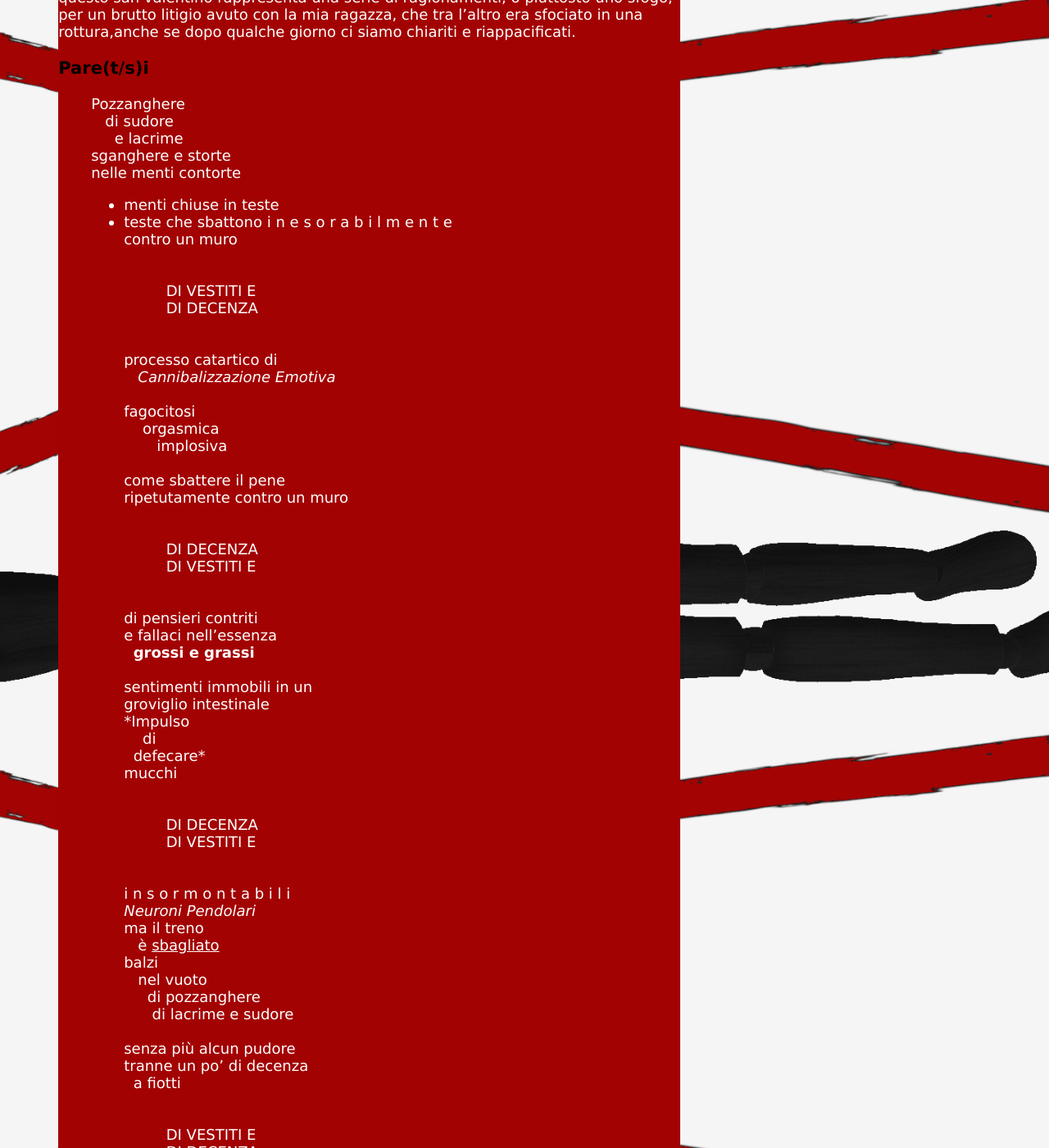
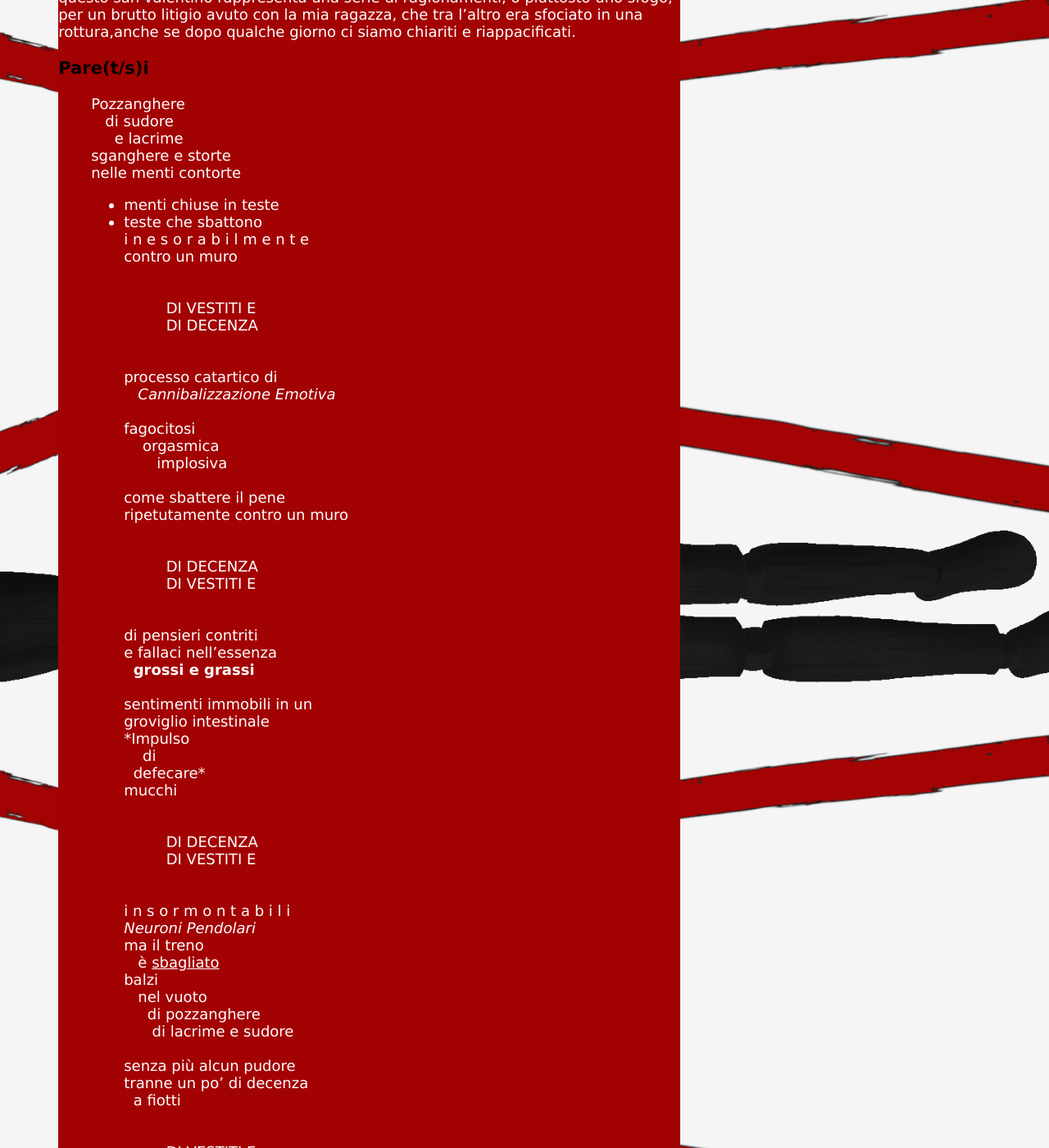
Before and after one commit to thechiefm88/thechiefm88.github.io, a Jekyll site: the page built from _posts/2021-02-24-pareti-e-paresi.md, in a window 1280 px wide and 1400 px high, scrolled down 617 px. Shown: the whole window at 82% size. Built offline with Jekyll 4.4.1, drawn with Linux system fonts in a browser that asks for light colours; some of the changed text lies outside the part shown.

```diff
--- a/_posts/2021-02-24-pareti-e-paresi.md
+++ b/_posts/2021-02-24-pareti-e-paresi.md
@@ -18,7 +18,7 @@ Allora senza perdere tempo presento la poesia in questione: scritta intorno a qu
 >sganghere e storte<br>
 >nelle menti contorte<br>
 >- menti chiuse in teste
->- teste che sbattono
+>- teste che sbattono<br>
 >i n e s o r a b i l m e n t e<br>
 >contro un muro<br>
 ><br>
@@ -83,7 +83,7 @@ Allora senza perdere tempo presento la poesia in questione: scritta intorno a qu
 >un esercizio:<br>
 >- Mentale
 >- Cerebrale
->- Anale
+>- Anale<br>
 >di equilibrismo metafisico<br>
 >i n g i u s t i f i c a b i l e<br>
 ><br>
@@ -136,7 +136,7 @@ Allora senza perdere tempo presento la poesia in questione: scritta intorno a qu
 >- 1080p
 >- full optional
 >- tasso zero
->- realtà aumentata
+>- realtà aumentata<br>
 >&nbsp;&nbsp;&nbsp;&nbsp; \*Causa paranoie\*<br>
 >lungo tutta<br>
 >&nbsp;&nbsp; la colonna<br>
```
